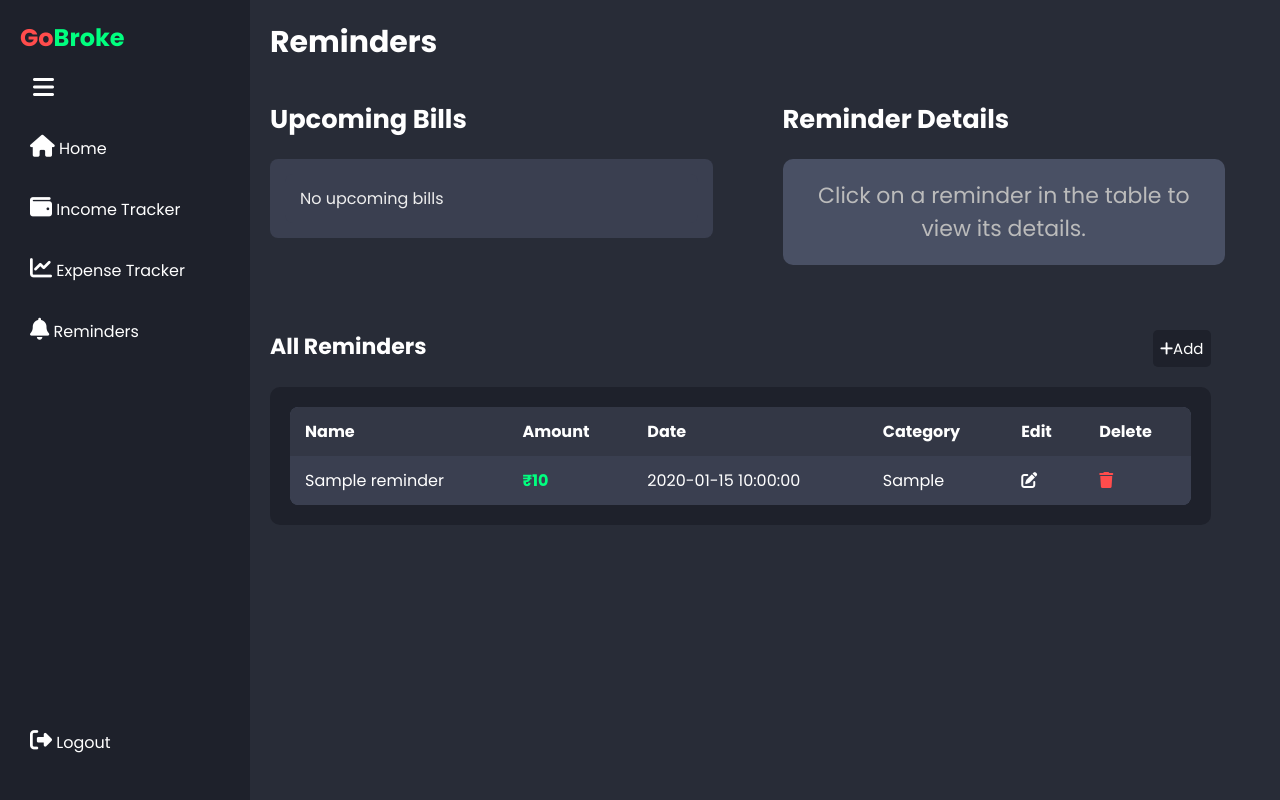
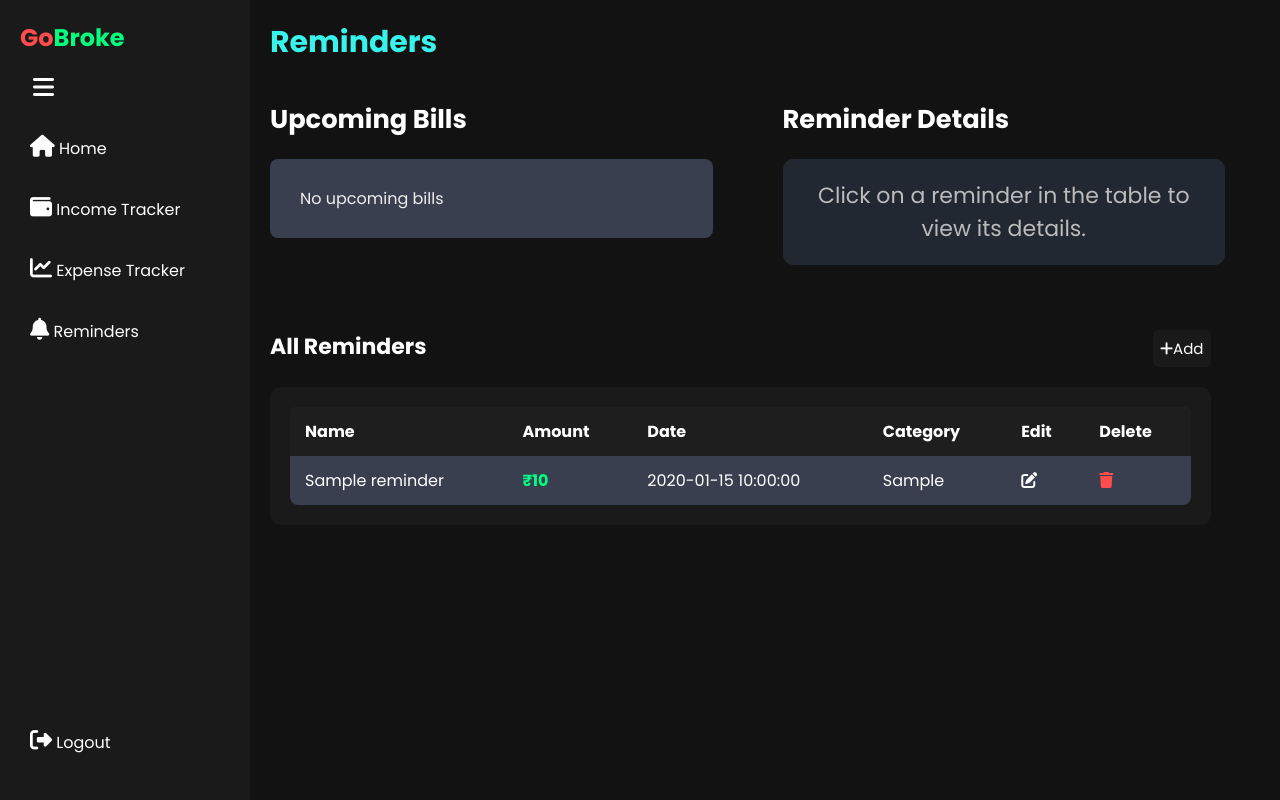
Before and after one commit to Craig-Rosario/goBroke, a PHP site: page /index.php in a window 1280 px wide. Run offline with PHP 8.4, Linux system fonts and the light colour scheme; tables that the repository leaves empty or names only in its code hold one stand-in row (values such as "Sample post").

Commit message:
Added styles

```diff
--- a/budget_management/Reminders/style.css
+++ b/budget_management/Reminders/style.css
@@ -9,7 +9,7 @@
 body {
     display: flex;
     min-height: 100vh;
-    background-color: #282C37;
+    background-color: #121212;
     color: #fff;
 }
 
@@ -19,7 +19,7 @@ body {
     min-height: 100vh;
     position: fixed;
     width: 250px;
-    background-color: #1E212B;
+    background-color: #1A1A1A	;
     padding: 20px;
     transition: transform 0.3s ease, width 0.3s ease;
     overflow: hidden;
@@ -93,7 +93,7 @@ body {
 }
 
 .toggleButton:hover {
-    background: #495064;
+    background: #222831	;
 }
 
 .sideBar nav ul li a {
@@ -137,7 +137,7 @@ body {
 }
 
 .sideBar nav ul li:hover, .sideBar .logout li:hover {
-    background-color: #495064;
+    background-color: #222831	;
 }
 
 .logout {
@@ -150,7 +150,7 @@ body {
 }
 
 .sideBar nav ul li:hover, .sideBar .logout li:hover {
-    background-color: #495064;
+    background-color: #222831	;
 }
 
 .mainContainer {
@@ -169,6 +169,7 @@ body {
 
 header h1 {
     font-size: 30px;
+    color: #37f3ea;
 }
 
 .income{
@@ -188,7 +189,7 @@ header h1 {
 
 .totalIncome .incomeCard {
     margin-top: 20px;
-    background-color: #495064;
+    background-color: #222831	;
     padding: 15px;
     border-radius: 10px;
     height: auto;
@@ -246,7 +247,7 @@ header h1 {
 
 .incomeChart .incomeCard {
     margin-top: 20px;
-    background-color: #495064;
+    background-color: #222831	;
     padding: 20px;
     border-radius: 10px;
     height: auto; /* Adjusted height */
@@ -271,7 +272,7 @@ header h1 {
 }
 
 .addBtn{
-    background-color: #1E212B;
+    background-color: #1A1A1A	;
     border: none;
     color: white;
     padding: 7px;
@@ -281,11 +282,11 @@ header h1 {
 }
 
 .addBtn:hover{
-    background-color: #495064;
+    background-color: #222831	;
 }
 
 .incomeTable {
-    background-color: #1E212B;
+    background-color: #1A1A1A	;
     padding: 20px;
     border-radius: 10px;
     width: 100%;
@@ -305,7 +306,7 @@ header h1 {
 .tableCard table {
     width: 100%;
     border-collapse: collapse;
-    background-color: #495064;
+    background-color: #222831	;
     border-radius: 8px;
     overflow: hidden;
 }
@@ -317,7 +318,7 @@ header h1 {
 }
 
 .tableCard th {
-    background-color: #333745;
+    background-color: #1E1E1E;
 }
 
 .tableCard tr:nth-child(even) {
@@ -325,7 +326,7 @@ header h1 {
 }
 
 .tableCard tr:hover {
-    background-color: #505870;
+    background-color: #2F2F2F;
 }
 
 .tableCard td {
@@ -384,7 +385,7 @@ header h1 {
 }
 
 .addIncomeFormCard {
-    background: #333745;
+    background: #1E1E1E;
     padding: 20px;
     border-radius: 12px;
     width: 400px;
@@ -400,7 +401,7 @@ header h1 {
 }
 
 .addIncomeFormCard input {
-    background-color: #505870;
+    background-color: #2F2F2F;
     color: white;
     border: none;
     padding: 8px;
```
